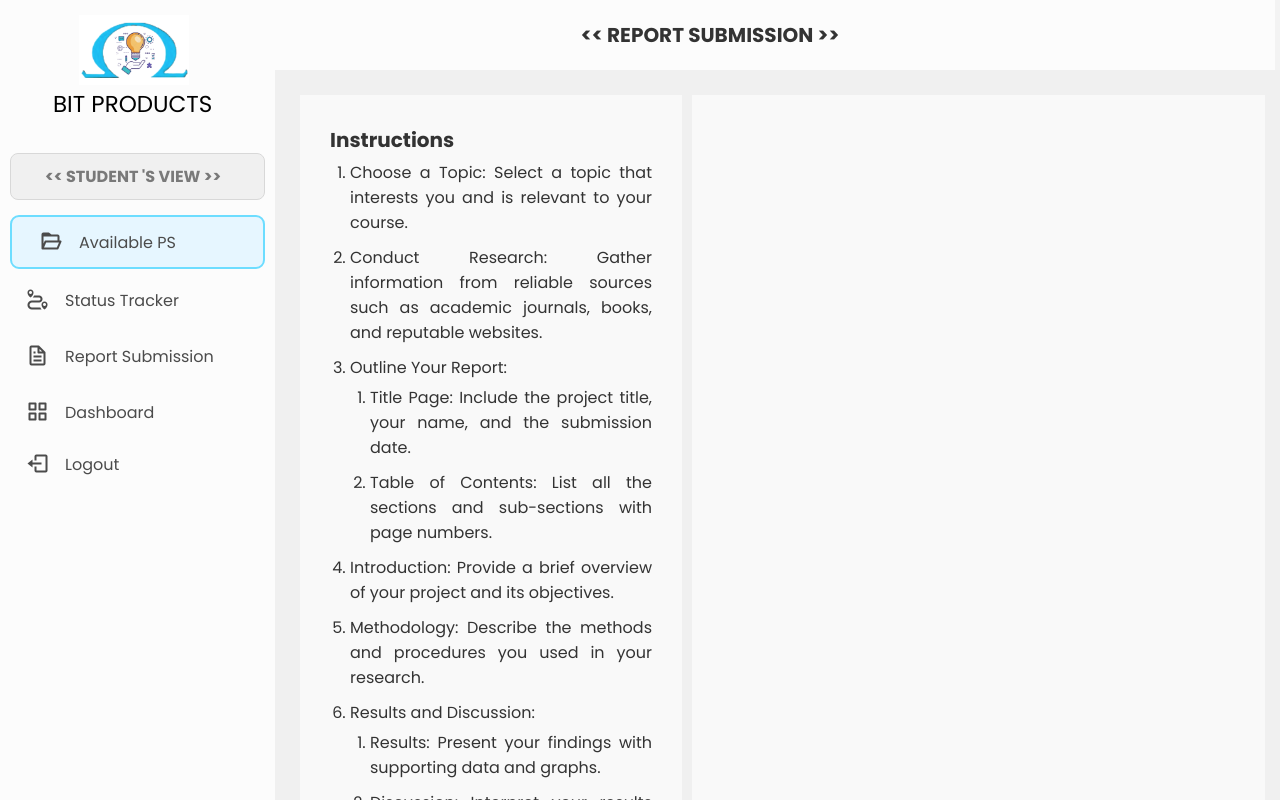
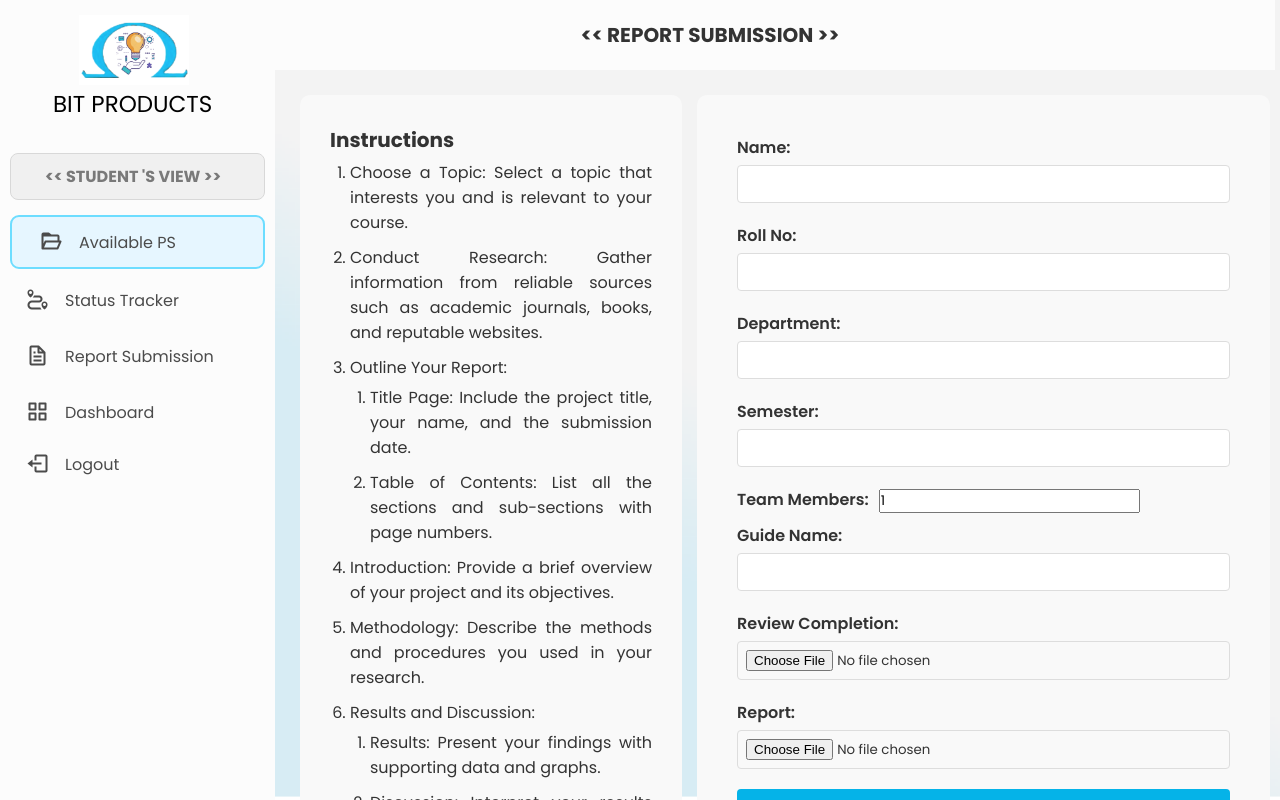
Before and after one commit to BalajiiSelvam/BIT-Prodcuts, a React (Vite) app: page /reportsub in a window 1280 px wide. Built offline with nearby package versions, Linux system fonts and the light colour scheme.

Commit message:
ReportSub change 4 - Right  container filled

```diff
--- a/src/pages/Student/ReportSubmission.css
+++ b/src/pages/Student/ReportSubmission.css
@@ -23,21 +23,35 @@
 .content-container {
   display: grid;
   grid-template-columns: 40% 60%;
-  gap: 10px;
+  gap: 15px;
   flex: 1;
   margin-left: 275px;
-  background-color: #f0f0f0;
+  background-color: transparent;
   padding: 25px;
   overflow-y: auto; /* Enable vertical scrolling if needed */
   overflow-x: hidden;
 }
 
-.sub-container1,
-.sub-container2 {
+.sub-container1{
   background-color: #f9f9f9;
   padding: 30px;
   /* border: 1px solid #ddd; */
+  border-radius: 10px;
 }
+
+.sub-container2 {
+  background-color: #f9f9f9;
+  padding: 40px;
+  /* border: 1px solid #ddd; */
+  border-radius: 10px;
+}
+
+.sub-container1:hover,
+.sub-container2:hover{
+  border: 1px solid #45bfe8;
+  box-shadow: 0 0 12px #97e5ff;
+}
+
 
 .sub-container1 {
   font-family: 'Poppins', sans-serif;
@@ -73,3 +87,45 @@
   font-size: 16px;
   text-align: justify;
 }
+
+.report-form {
+  display: flex;
+  flex-direction: column;
+  font-size: 16px;
+}
+
+.report-form label {
+  margin-bottom: 10px;
+  font-weight: 600;
+}
+
+.report-form input[type="text"],
+.report-form textarea,
+.report-form input[type="file"] {
+  width: 100%;
+  padding: 8px;
+  margin-top: 5px;
+  margin-bottom: 10px;
+  border: 1px solid #ddd;
+  outline: none;
+  border-radius: 4px;
+  caret-color: rgb(109, 221, 255);
+}
+.report-form input[type="text"]:hover,
+.report-form textarea:hover,
+.report-form input[type="file"]:hover{
+  border: 1px solid rgb(109, 221, 255) ;
+}
+
+.report-form button {
+  padding: 10px;
+  background-color:rgb(5, 179, 232) ;
+  color: white;
+  border: none;
+  border-radius: 4px;
+  cursor: pointer;
+}
+
+.report-form button:hover {
+  background-color:rgb(109, 221, 255) ;
+}
--- a/src/pages/Student/ReportSubmission.jsx
+++ b/src/pages/Student/ReportSubmission.jsx
@@ -1,8 +1,40 @@
-import React from 'react';
+import React, { useState } from 'react';
 import StudentSideBar from '../../components/Ssidebar';
 import './ReportSubmission.css';
 
 export default function ReportSubmission() {
+  const [teamSize, setTeamSize] = useState(1);
+  const handleTeamSizeChange = (e) => {
+    setTeamSize(parseInt(e.target.value, 10));
+  };
+
+  const renderTeamMembers = () => {
+    const members = [];
+    for (let i = 1; i < teamSize; i++) {
+      members.push(
+        <div key={i} className="team-member">
+          <label>
+            Name:
+            <input type="text" name={`name_${i}`} required />
+          </label>
+          <label>
+            Roll No:
+            <input type="text" name={`rollno_${i}`} required />
+          </label>
+          <label>
+            Department:
+            <input type="text" name={`department_${i}`} required />
+          </label>
+          <label>
+            Semester:
+            <input type="text" name={`semester_${i}`} required />
+          </label>
+        </div>
+      );
+    }
+    return members;
+  };
+
   return (
     <div className="report-submission-container">
       <StudentSideBar />
@@ -34,10 +66,53 @@ export default function ReportSubmission() {
             <li>Proofreading: Review your report for any grammatical or formatting errors.</li>
             <li>Submission: Submit your report by the deadline in the specified format (e.g., PDF).</li>
           </ol>
-</div>
+        </div>
+        <div className="sub-container2">
+          <form className="report-form">
+            <label>
+              Name:
+              <input type="text" name="name_0" required />
+            </label>
+            <label>
+              Roll No:
+              <input type="text" name="rollno_0" required />
+            </label>
+            <label>
+              Department:
+              <input type="text" name="department_0" required />
+            </label>
+            <label>
+              Semester:
+              <input type="text" name="semester_0" required />
+            </label>
+            <label>
+              Team Members:
+              <span style={{ marginRight: '10px' }}></span>
+              <input
+                type="number"
+                name="teamSize"
+                min=" 01"
+                value={teamSize}
+                onChange={handleTeamSizeChange}
+                style={{ marginRight: '10px' }}
+              />
+            </label>
 
-        <div className="sub-container2">
-          {/* Add your content here for the second sub-container */}
+            {renderTeamMembers()}
+            <label>
+              Guide Name:
+              <input type="text" name="guideName" required />
+            </label>
+            <label>
+              Review Completion:
+              <input type="file" name="reviewCompletion" accept="image/*" />
+            </label>
+            <label>
+              Report:
+              <input type="file" name="report" accept="application/pdf" />
+            </label>
+            <button type="submit">Submit</button>
+          </form>
         </div>
       </div>
     </div>
```
